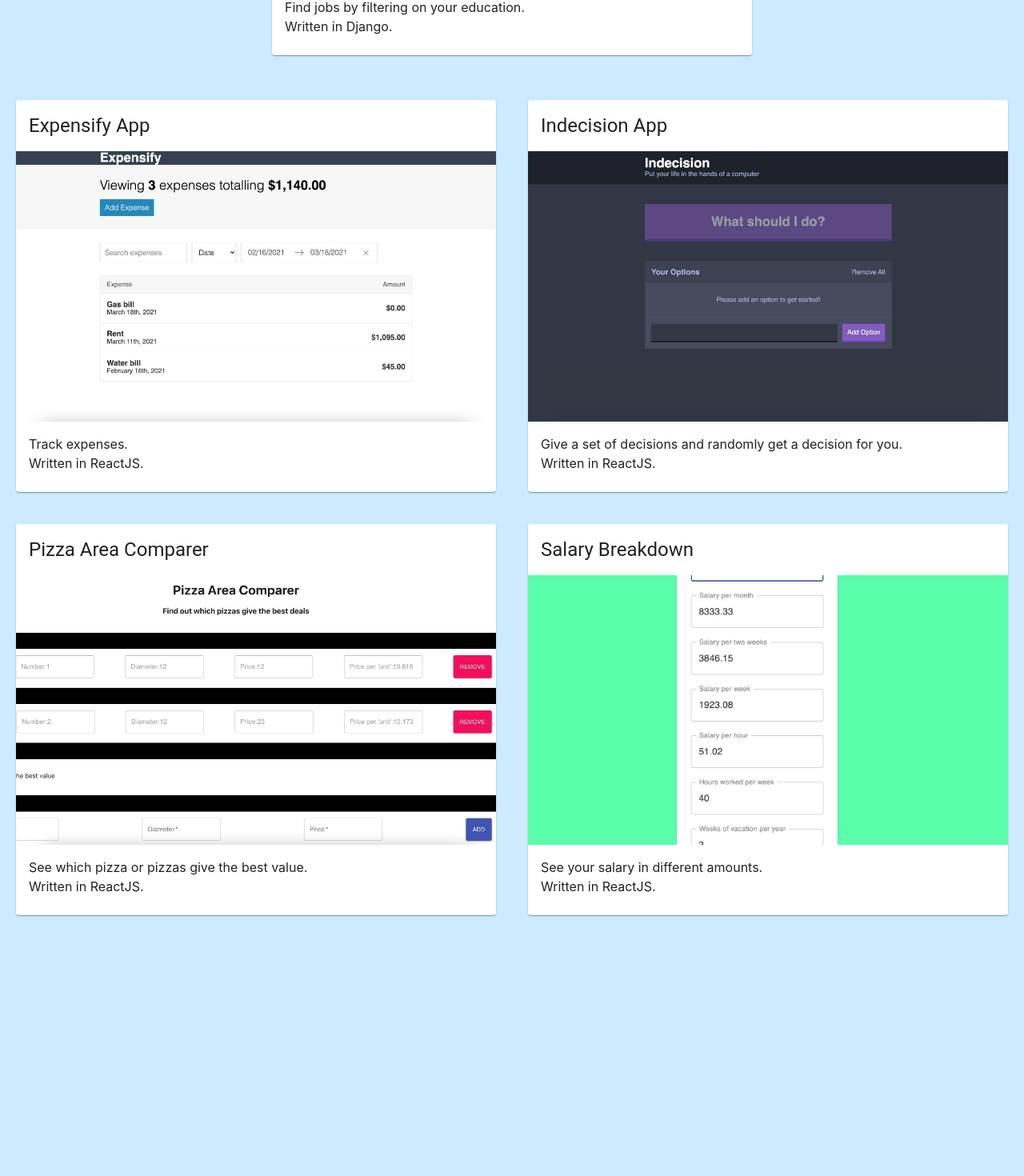
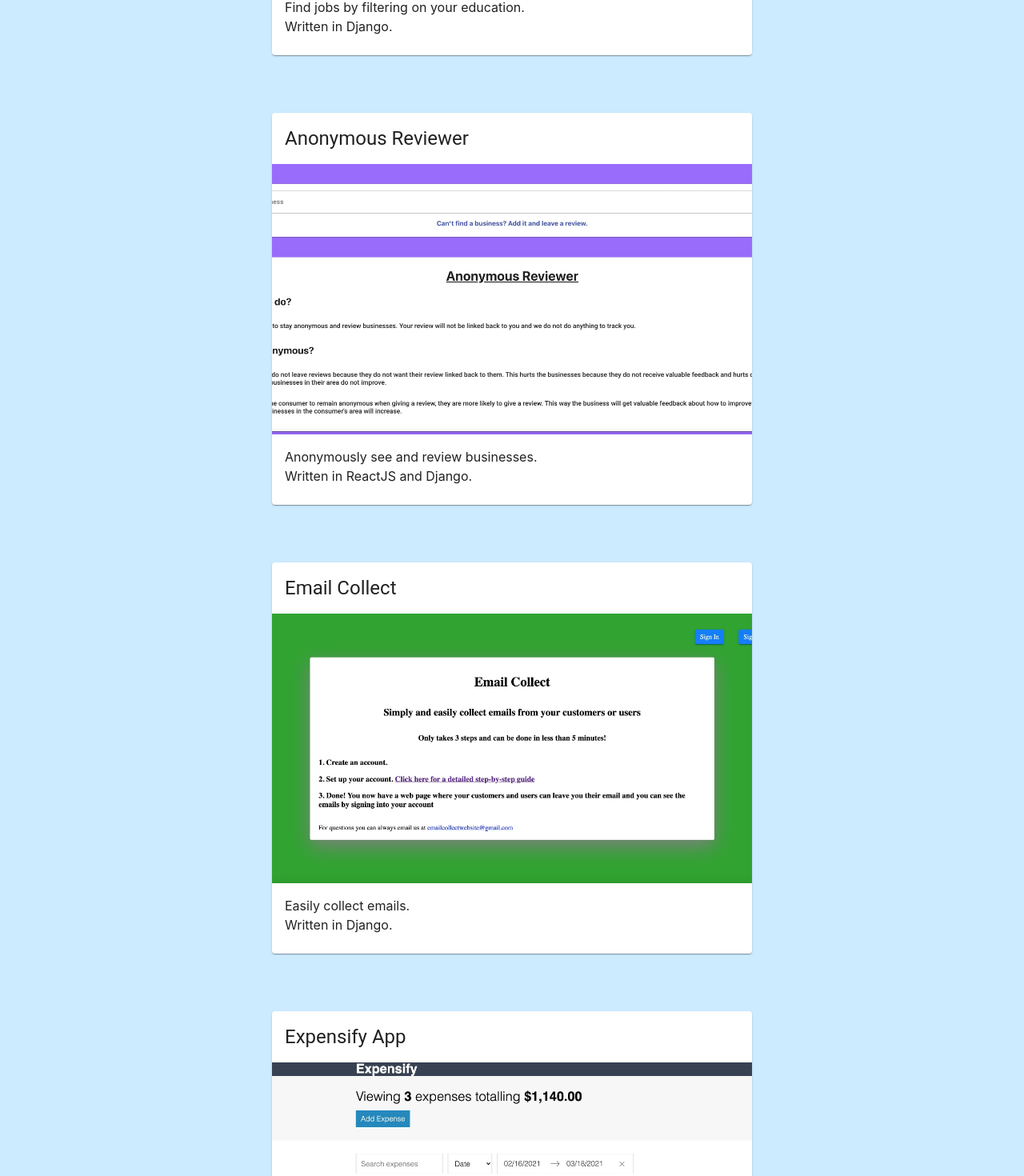
Before and after one commit to SheaMeyers/SheaMeyers.github.io, a React (Create React App) app: page / in a window 1280 px wide. Shown: the part 1800-3270 px from the top of the page at 80% size. Before the commit the page ends 2964 px from the top, so only its background shows below. Built offline with nearby package versions, Linux system fonts and the light colour scheme.

Commit message:
Add new items to home page

```diff
--- a/src/Home.css
+++ b/src/Home.css
@@ -1,5 +1,9 @@
 html, body, #root {
     height: 100%;
+}
+
+a:hover {
+    text-decoration: none;
 }
 
 .Home-body {
--- a/src/Home.tsx
+++ b/src/Home.tsx
@@ -8,6 +8,8 @@ import CardContent from '@material-ui/core/CardContent';
 import homePhoto from './homePhoto.jpg';
 import wcPhoto from './wcPhoto.jpg';
 import jbePhoto from './jbePhoto.jpg';
+import arPhoto from './arPhoto.jpg';
+import ecPhoto from './ecPhoto.jpg';
 import salaryPhoto from './salaryPhoto.jpg';
 import pizzaPhoto from './pizzaPhoto.jpg';
 import indecisionPhoto from './indecisionPhoto.jpg';
@@ -85,7 +87,40 @@ const Home: React.FC = () => {
                             </CardContent>
                         </Card>
                     </a>
-                    <Card className={classes.root} onClick={_ => window.open("https://sheameyers.com/react-expensify-app")}>
+                    <a href="https://anonymous-reviewer-app.herokuapp.com/" target="_blank" rel="noreferrer">
+                        <Card className={classes.root}>
+                            <CardHeader
+                                title="Anonymous Reviewer"
+                            />
+                            <CardMedia
+                                className={classes.media}
+                                image={arPhoto}
+                                title="Anonymous Reviewer"
+                            />
+                            <CardContent>
+                                Anonymously see and review businesses.  <br/>
+                                Written in ReactJS and Django.
+                            </CardContent>
+                        </Card>
+                    </a>
+                    <a href="https://email-collection-app.herokuapp.com/" target="_blank" rel="noreferrer">
+                        <Card className={classes.root}>
+                            <CardHeader
+                                title="Email Collect"
+                            />
+                            <CardMedia
+                                className={classes.media}
+                                image={ecPhoto}
+                                title="Email Collect"
+                            />
+                            <CardContent>
+                                Easily collect emails.  <br/>
+                                Written in Django.
+                            </CardContent>
+                        </Card>
+                    </a>
+                    <a href="https://sheameyers.com/react-expensify-app" target="_blank" rel="noreferrer">
+                        <Card className={classes.root}>
                             <CardHeader
                                 title="Expensify App"
                             />
@@ -99,7 +134,9 @@ const Home: React.FC = () => {
                                 Written in ReactJS.
                             </CardContent>
                         </Card>
-                    <Card className={classes.root} onClick={_ => window.open("https://sheameyers.com/react-indecision-app")}>
+                    </a>
+                    <a href="https://sheameyers.com/react-indecision-app" target="_blank" rel="noreferrer">
+                        <Card className={classes.root}>
                             <CardHeader
                                 title="Indecision App"
                             />
@@ -113,7 +150,9 @@ const Home: React.FC = () => {
                                 Written in ReactJS.
                             </CardContent>
                         </Card>
-                    <Card className={classes.root} onClick={_ => window.open("https://sheameyers.com/pizza-area-comparer")}>
+                    </a>
+                    <a href="https://sheameyers.com/pizza-area-comparer" target="_blank" rel="noreferrer">
+                        <Card className={classes.root}>
                             <CardHeader
                                 title="Pizza Area Comparer"
                             />
@@ -127,7 +166,9 @@ const Home: React.FC = () => {
                                 Written in ReactJS.
                             </CardContent>
                         </Card>
-                    <Card className={classes.root} onClick={_ => window.open("https://sheameyers.com/salary-breakdown")}>
+                    </a>
+                    <a href="https://sheameyers.com/salary-breakdown" target="_blank" rel="noreferrer">
+                        <Card className={classes.root}>
                             <CardHeader
                                 title="Salary Breakdown"
                             />
@@ -141,6 +182,7 @@ const Home: React.FC = () => {
                                 Written in ReactJS.
                             </CardContent>
                         </Card>
+                    </a>
                 </div>
             </div>
         </div>
```
Also changed, not shown: src/arPhoto.jpg (added), src/ecPhoto.jpg (added). Lines whose indentation alone changed are shown as unchanged.
